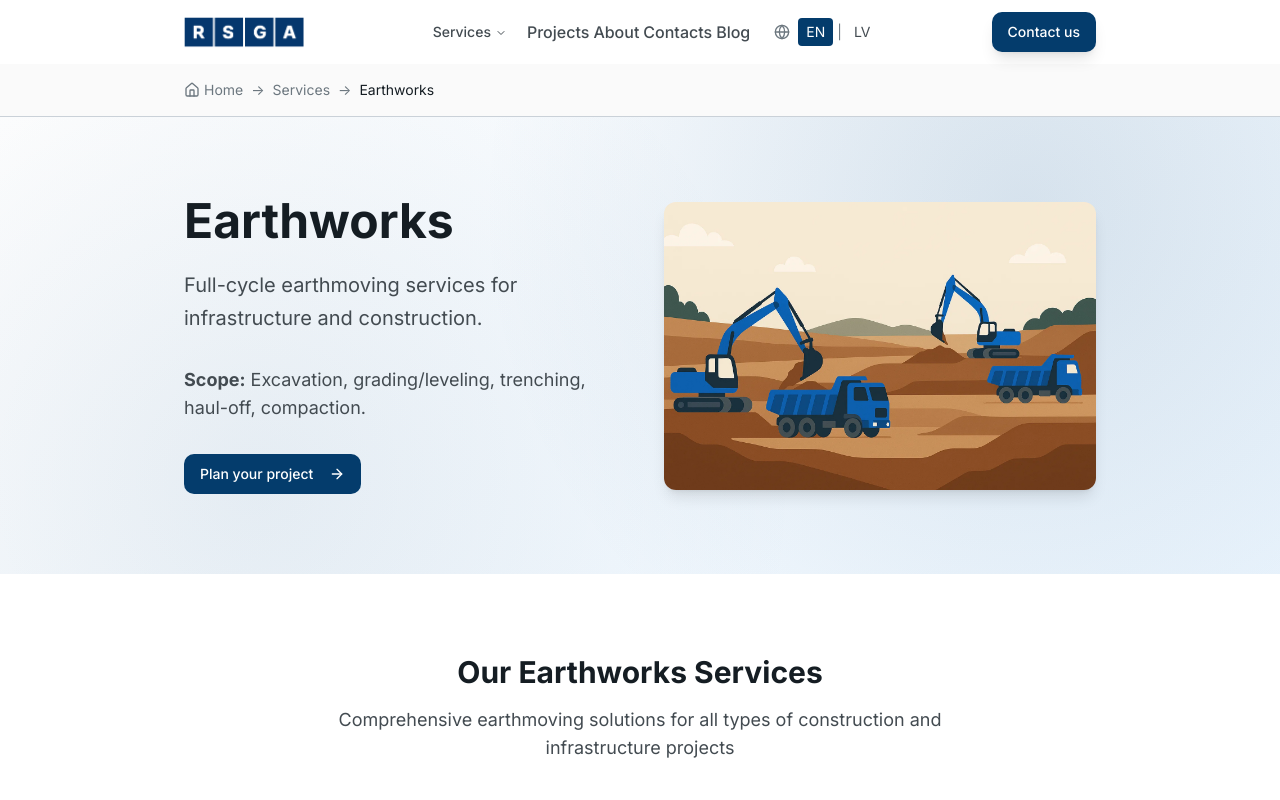
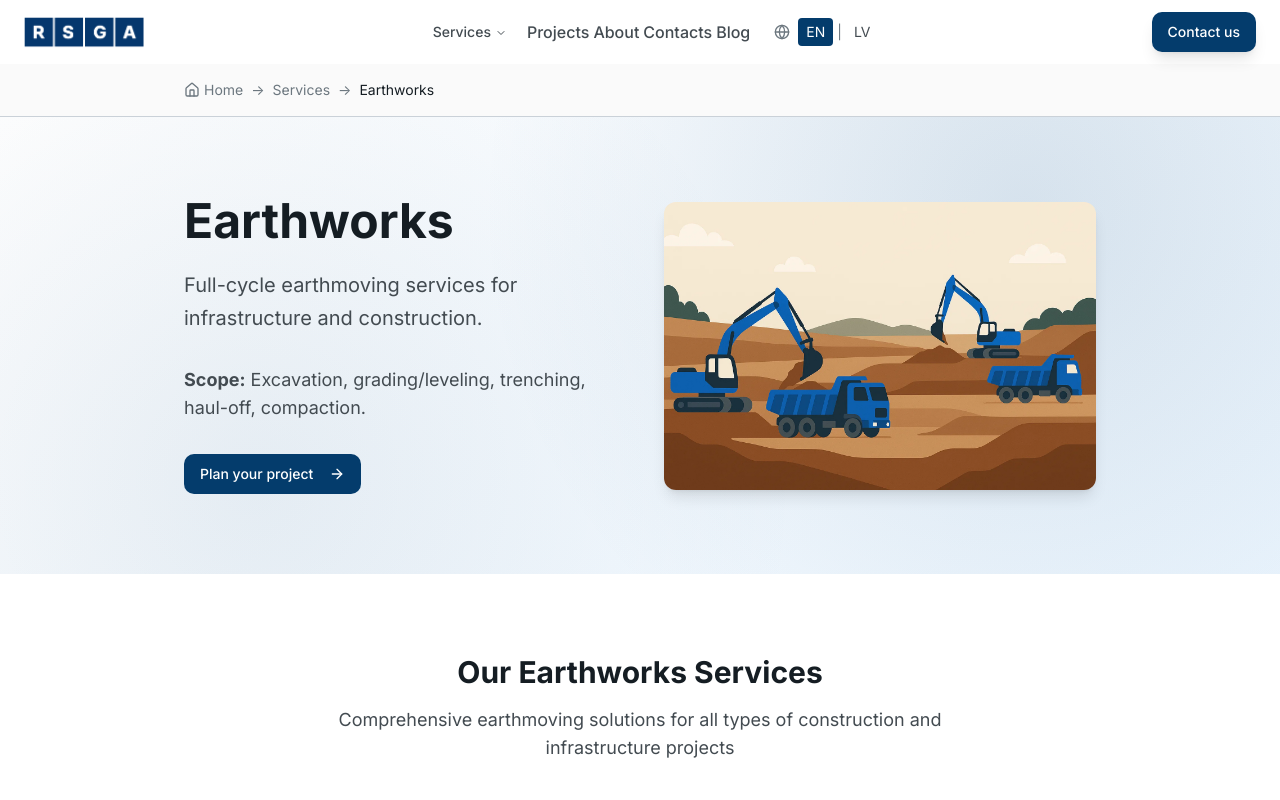
Before and after one commit to nikitamalinovskis/rsga-sparkle-site, a React (Vite) app: page /en/services/earthworks in a window 1280 px wide. Shown: the top 800 px of the page. Built offline with nearby package versions, Linux system fonts and the light colour scheme.

Commit message:
Adjust header and footer width
Make header and footer full width.

```diff
--- a/src/components/layout/Footer.tsx
+++ b/src/components/layout/Footer.tsx
@@ -84,7 +84,7 @@ const Footer: React.FC<FooterProps> = ({ contacts }) => {
         </div>
       </div>
 
-      <div className="container-3of4 relative z-10 py-16">
+      <div className="container mx-auto px-4 lg:px-6 relative z-10 py-16">
         <div className="grid grid-cols-1 md:grid-cols-2 lg:grid-cols-4 gap-8 lg:gap-12">
           {/* Company Info */}
           <div className="footer-column opacity-0">
@@ -184,7 +184,7 @@ const Footer: React.FC<FooterProps> = ({ contacts }) => {
       <div className="w-full h-px bg-white/30 mt-12"></div>
 
       {/* Copyright - constrained width */}
-      <div className="container-3of4 py-8">
+      <div className="container mx-auto px-4 lg:px-6 py-8">
         <div className="text-center">
           <p className="text-white/60 text-sm">
             © {new Date().getFullYear()} {contacts.company} (Registration No: {contacts.registration_no}). All rights reserved.
--- a/src/components/layout/Header.tsx
+++ b/src/components/layout/Header.tsx
@@ -65,7 +65,7 @@ const Header = () => {
     }} />
 
       <header className={`sticky top-0 z-40 transition-all duration-300 ${isScrolled ? 'bg-white/95 backdrop-blur-sm shadow-lg' : 'bg-white/90 backdrop-blur-sm'}`}>
-        <div className="container-3of4">
+        <div className="container mx-auto px-4 lg:px-6">
           <div className="flex items-center justify-between h-16">
             {/* Logo */}
             <div className="flex items-center">
```
